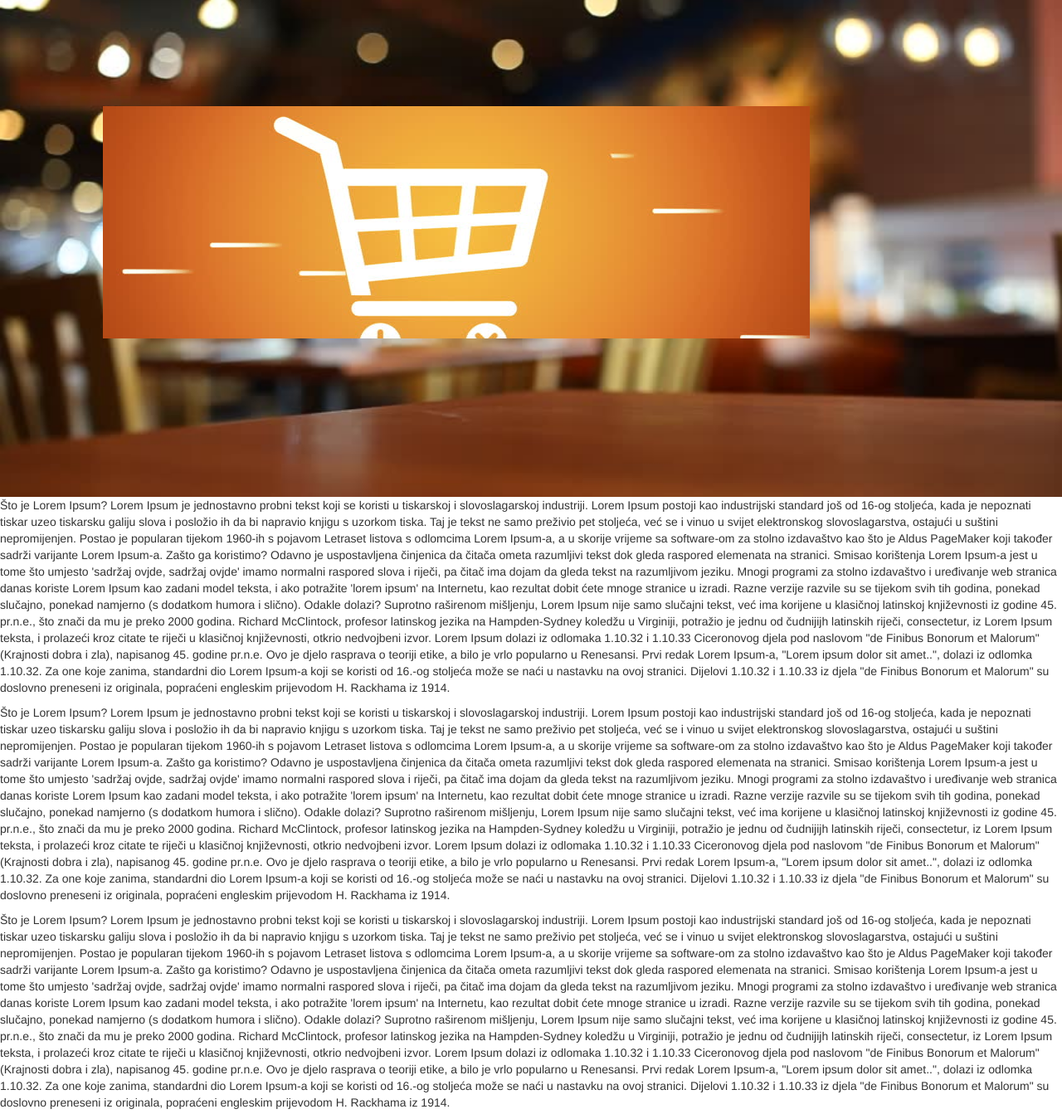
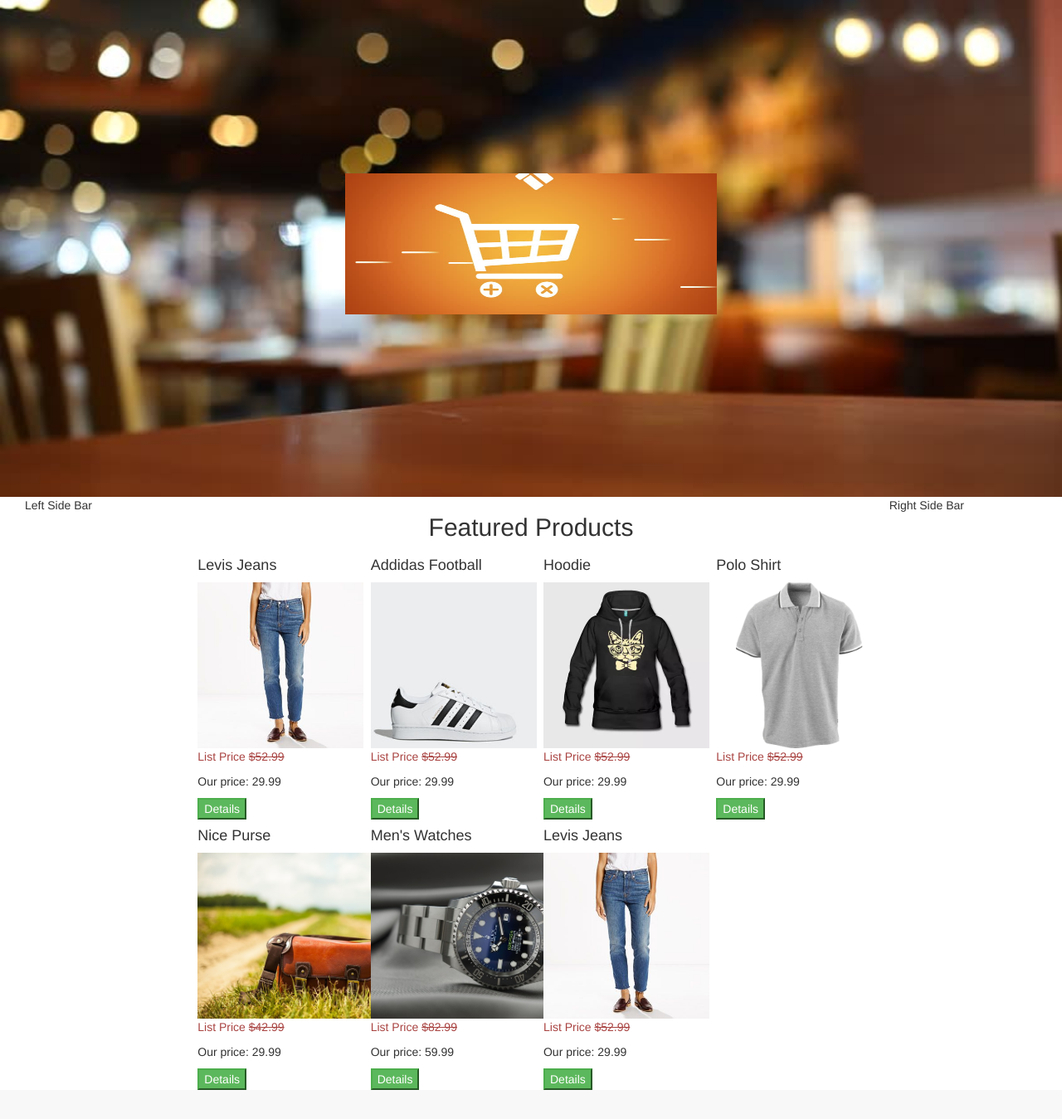
Before and after one commit to lodi432/EStudy, a PHP site: page / in a window 1280 px wide. Shown: the part 51-1400 px from the top of the page at 83% size. After the commit the page ends 1365 px from the top, so only its background shows below. Run offline with PHP 8.4, Linux system fonts and the light colour scheme; some libraries are stand-ins or nearby versions.

Commit message:
Body content with products. Css modified to fix VScroll logotext and products.

```diff
--- a/css/main.css
+++ b/css/main.css
@@ -18,11 +18,18 @@
 
 #logotext {
   position: absolute;
-  width:100%;
-  height: 280px;
+  width:50%;
+  height: 170px;
     background-image: url(../images/headerlogo/is.jpg);
     background-repeat: no-repeat;
   background-position: center;
-  background-size: 70 180px;
-  top: 22.4%;
-  left: -90px;
+  background-size: 70% 180px;
+  top: 50%;
+  margin-top: -90px;
+  margin-left: 320px;
+}
+
+.img-control{
+  width: auto;
+  height: 200px;
+}
--- a/index.php
+++ b/index.php
@@ -37,46 +37,88 @@
    </nav>
 
    <!-- Header -->
-   <div id ="headerWrapper"></div>
+   <div id ="headerWrapper">
    <div id ="back-flower"></div>
    <div id="logotext"></div>
    <div id ="for-flower"></div>
+   </div>
 
-   <p>
-Što je Lorem Ipsum?
-Lorem Ipsum je jednostavno probni tekst koji se koristi u tiskarskoj i slovoslagarskoj industriji. Lorem Ipsum postoji kao industrijski standard još od 16-og stoljeća, kada je nepoznati tiskar uzeo tiskarsku galiju slova i posložio ih da bi napravio knjigu s uzorkom tiska. Taj je tekst ne samo preživio pet stoljeća, već se i vinuo u svijet elektronskog slovoslagarstva, ostajući u suštini nepromijenjen. Postao je popularan tijekom 1960-ih s pojavom Letraset listova s odlomcima Lorem Ipsum-a, a u skorije vrijeme sa software-om za stolno izdavaštvo kao što je Aldus PageMaker koji također sadrži varijante Lorem Ipsum-a.
+  <div class="container-fluid">
+    <!--Left side bar -->
+  <div class="col-md-2">Left Side Bar</div>
 
-Zašto ga koristimo?
-Odavno je uspostavljena činjenica da čitača ometa razumljivi tekst dok gleda raspored elemenata na stranici. Smisao korištenja Lorem Ipsum-a jest u tome što umjesto 'sadržaj ovjde, sadržaj ovjde' imamo normalni raspored slova i riječi, pa čitač ima dojam da gleda tekst na razumljivom jeziku. Mnogi programi za stolno izdavaštvo i uređivanje web stranica danas koriste Lorem Ipsum kao zadani model teksta, i ako potražite 'lorem ipsum' na Internetu, kao rezultat dobit ćete mnoge stranice u izradi. Razne verzije razvile su se tijekom svih tih godina, ponekad slučajno, ponekad namjerno (s dodatkom humora i slično).
+  <!-- Main Content -->
+  <div class="col-md-8">
+    <div class="row">
+      <h2 class="text-center">Featured Products</h2>
+      <div class="col-md-3">
+         <h4>Levis Jeans</h4>
+         <img src="images/products/levis.jpg" alt="Levis Jeans" class="img-control"/>
+         <p class="list-price text-danger">List Price <s>$52.99</s></p>
+         <p class="price">Our price: 29.99</p>
+         <button type="button" class="btn-btn-sm btn-success" data-toggle="modal" data-target="#details-1">
+           Details</button>
+      </div>
 
+      <div class="col-md-3">
+         <h4>Addidas Football</h4>
+         <img src="images/products/football.jpg" alt="Addidas Football" class="img-control"/>
+         <p class="list-price text-danger">List Price <s>$52.99</s></p>
+         <p class="price">Our price: 29.99</p>
+         <button type="button" class="btn-btn-sm btn-success" data-toggle="modal" data-target="#details-1">
+           Details</button>
+      </div>
 
-Odakle dolazi?
-Suprotno raširenom mišljenju, Lorem Ipsum nije samo slučajni tekst, već ima korijene u klasičnoj latinskoj književnosti iz godine 45. pr.n.e., što znači da mu je preko 2000 godina. Richard McClintock, profesor latinskog jezika na Hampden-Sydney koledžu u Virginiji, potražio je jednu od čudnijijh latinskih riječi, consectetur, iz Lorem Ipsum teksta, i prolazeći kroz citate te riječi u klasičnoj književnosti, otkrio nedvojbeni izvor. Lorem Ipsum dolazi iz odlomaka 1.10.32 i 1.10.33 Ciceronovog djela pod naslovom "de Finibus Bonorum et Malorum" (Krajnosti dobra i zla), napisanog 45. godine pr.n.e. Ovo je djelo rasprava o teoriji etike, a bilo je vrlo popularno u Renesansi. Prvi redak Lorem Ipsum-a, "Lorem ipsum dolor sit amet..", dolazi iz odlomka 1.10.32.
+      <div class="col-md-3">
+         <h4>Hoodie</h4>
+         <img src="images/products/hoodie.jpg" alt="Hoodie" class="img-control"/>
+         <p class="list-price text-danger">List Price <s>$52.99</s></p>
+         <p class="price">Our price: 29.99</p>
+         <button type="button" class="btn-btn-sm btn-success" data-toggle="modal" data-target="#details-1">
+           Details</button>
+      </div>
 
-Za one koje zanima, standardni dio Lorem Ipsum-a koji se koristi od 16.-og stoljeća može se naći u nastavku na ovoj stranici. Dijelovi 1.10.32 i 1.10.33 iz djela "de Finibus Bonorum et Malorum" su doslovno preneseni iz originala, popraćeni engleskim prijevodom H. Rackhama iz 1914.</p>
-<p>
-Što je Lorem Ipsum?
-Lorem Ipsum je jednostavno probni tekst koji se koristi u tiskarskoj i slovoslagarskoj industriji. Lorem Ipsum postoji kao industrijski standard još od 16-og stoljeća, kada je nepoznati tiskar uzeo tiskarsku galiju slova i posložio ih da bi napravio knjigu s uzorkom tiska. Taj je tekst ne samo preživio pet stoljeća, već se i vinuo u svijet elektronskog slovoslagarstva, ostajući u suštini nepromijenjen. Postao je popularan tijekom 1960-ih s pojavom Letraset listova s odlomcima Lorem Ipsum-a, a u skorije vrijeme sa software-om za stolno izdavaštvo kao što je Aldus PageMaker koji također sadrži varijante Lorem Ipsum-a.
+      <div class="col-md-3">
+         <h4>Polo Shirt</h4>
+         <img src="images/products/poloshirt.png" alt="Polo Shirt" class="img-control"/>
+         <p class="list-price text-danger">List Price <s>$52.99</s></p>
+         <p class="price">Our price: 29.99</p>
+         <button type="button" class="btn-btn-sm btn-success" data-toggle="modal" data-target="#details-1">
+           Details</button>
+      </div>
 
-Zašto ga koristimo?
-Odavno je uspostavljena činjenica da čitača ometa razumljivi tekst dok gleda raspored elemenata na stranici. Smisao korištenja Lorem Ipsum-a jest u tome što umjesto 'sadržaj ovjde, sadržaj ovjde' imamo normalni raspored slova i riječi, pa čitač ima dojam da gleda tekst na razumljivom jeziku. Mnogi programi za stolno izdavaštvo i uređivanje web stranica danas koriste Lorem Ipsum kao zadani model teksta, i ako potražite 'lorem ipsum' na Internetu, kao rezultat dobit ćete mnoge stranice u izradi. Razne verzije razvile su se tijekom svih tih godina, ponekad slučajno, ponekad namjerno (s dodatkom humora i slično).
+      <div class="col-md-3">
+         <h4>Nice Purse</h4>
+         <img src="images/products/purse.jpg" alt="Random Purse" class="img-control"/>
+         <p class="list-price text-danger">List Price <s>$42.99</s></p>
+         <p class="price">Our price: 29.99</p>
+         <button type="button" class="btn-btn-sm btn-success" data-toggle="modal" data-target="#details-1">
+           Details</button>
+      </div>
 
+      <div class="col-md-3">
+         <h4>Men's Watches</h4>
+         <img src="images/products/menswatch.jpg" alt="Men's Watches" class="img-control"/>
+         <p class="list-price text-danger">List Price <s>$82.99</s></p>
+         <p class="price">Our price: 59.99</p>
+         <button type="button" class="btn-btn-sm btn-success" data-toggle="modal" data-target="#details-1">
+           Details</button>
+      </div>
 
-Odakle dolazi?
-Suprotno raširenom mišljenju, Lorem Ipsum nije samo slučajni tekst, već ima korijene u klasičnoj latinskoj književnosti iz godine 45. pr.n.e., što znači da mu je preko 2000 godina. Richard McClintock, profesor latinskog jezika na Hampden-Sydney koledžu u Virginiji, potražio je jednu od čudnijijh latinskih riječi, consectetur, iz Lorem Ipsum teksta, i prolazeći kroz citate te riječi u klasičnoj književnosti, otkrio nedvojbeni izvor. Lorem Ipsum dolazi iz odlomaka 1.10.32 i 1.10.33 Ciceronovog djela pod naslovom "de Finibus Bonorum et Malorum" (Krajnosti dobra i zla), napisanog 45. godine pr.n.e. Ovo je djelo rasprava o teoriji etike, a bilo je vrlo popularno u Renesansi. Prvi redak Lorem Ipsum-a, "Lorem ipsum dolor sit amet..", dolazi iz odlomka 1.10.32.
+      <div class="col-md-3">
+         <h4>Levis Jeans</h4>
+         <img src="images/products/levis.jpg" alt="Levis Jeans" class="img-control"/>
+         <p class="list-price text-danger">List Price <s>$52.99</s></p>
+         <p class="price">Our price: 29.99</p>
+         <button type="button" class="btn-btn-sm btn-success" data-toggle="modal" data-target="#details-1">
+           Details</button>
+      </div>
+    </div>
+  </div>
 
-Za one koje zanima, standardni dio Lorem Ipsum-a koji se koristi od 16.-og stoljeća može se naći u nastavku na ovoj stranici. Dijelovi 1.10.32 i 1.10.33 iz djela "de Finibus Bonorum et Malorum" su doslovno preneseni iz originala, popraćeni engleskim prijevodom H. Rackhama iz 1914.</p><p>
-Što je Lorem Ipsum?
-Lorem Ipsum je jednostavno probni tekst koji se koristi u tiskarskoj i slovoslagarskoj industriji. Lorem Ipsum postoji kao industrijski standard još od 16-og stoljeća, kada je nepoznati tiskar uzeo tiskarsku galiju slova i posložio ih da bi napravio knjigu s uzorkom tiska. Taj je tekst ne samo preživio pet stoljeća, već se i vinuo u svijet elektronskog slovoslagarstva, ostajući u suštini nepromijenjen. Postao je popularan tijekom 1960-ih s pojavom Letraset listova s odlomcima Lorem Ipsum-a, a u skorije vrijeme sa software-om za stolno izdavaštvo kao što je Aldus PageMaker koji također sadrži varijante Lorem Ipsum-a.
-
-Zašto ga koristimo?
-Odavno je uspostavljena činjenica da čitača ometa razumljivi tekst dok gleda raspored elemenata na stranici. Smisao korištenja Lorem Ipsum-a jest u tome što umjesto 'sadržaj ovjde, sadržaj ovjde' imamo normalni raspored slova i riječi, pa čitač ima dojam da gleda tekst na razumljivom jeziku. Mnogi programi za stolno izdavaštvo i uređivanje web stranica danas koriste Lorem Ipsum kao zadani model teksta, i ako potražite 'lorem ipsum' na Internetu, kao rezultat dobit ćete mnoge stranice u izradi. Razne verzije razvile su se tijekom svih tih godina, ponekad slučajno, ponekad namjerno (s dodatkom humora i slično).
-
-
-Odakle dolazi?
-Suprotno raširenom mišljenju, Lorem Ipsum nije samo slučajni tekst, već ima korijene u klasičnoj latinskoj književnosti iz godine 45. pr.n.e., što znači da mu je preko 2000 godina. Richard McClintock, profesor latinskog jezika na Hampden-Sydney koledžu u Virginiji, potražio je jednu od čudnijijh latinskih riječi, consectetur, iz Lorem Ipsum teksta, i prolazeći kroz citate te riječi u klasičnoj književnosti, otkrio nedvojbeni izvor. Lorem Ipsum dolazi iz odlomaka 1.10.32 i 1.10.33 Ciceronovog djela pod naslovom "de Finibus Bonorum et Malorum" (Krajnosti dobra i zla), napisanog 45. godine pr.n.e. Ovo je djelo rasprava o teoriji etike, a bilo je vrlo popularno u Renesansi. Prvi redak Lorem Ipsum-a, "Lorem ipsum dolor sit amet..", dolazi iz odlomka 1.10.32.
-
-Za one koje zanima, standardni dio Lorem Ipsum-a koji se koristi od 16.-og stoljeća može se naći u nastavku na ovoj stranici. Dijelovi 1.10.32 i 1.10.33 iz djela "de Finibus Bonorum et Malorum" su doslovno preneseni iz originala, popraćeni engleskim prijevodom H. Rackhama iz 1914.</p>
+  <!--Right Side Bar -->
+  <div class="col-md-2">Right Side Bar </div>
+</div>
 <script>
 jQuery(window).scroll(function(){
   var vscroll = jQuery(this).scrollTop();
```
Also changed, not shown: images/products/Football.jpg (added), images/products/hoodie.jpg (added), images/products/levis.jpg (added), images/products/menswatch.jpg (added), images/products/poloshirt.png (added), images/products/purse.jpg (added).
